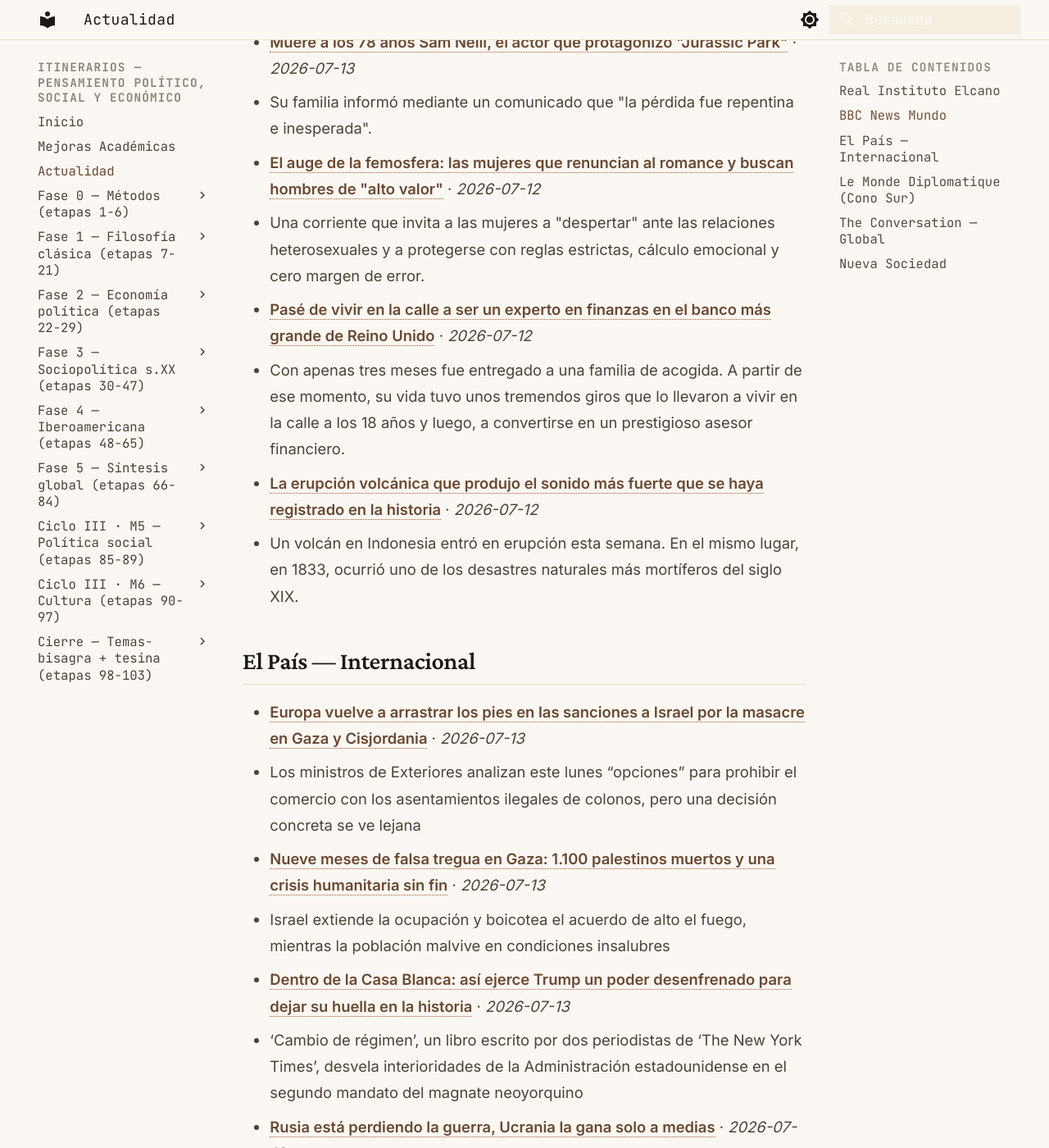
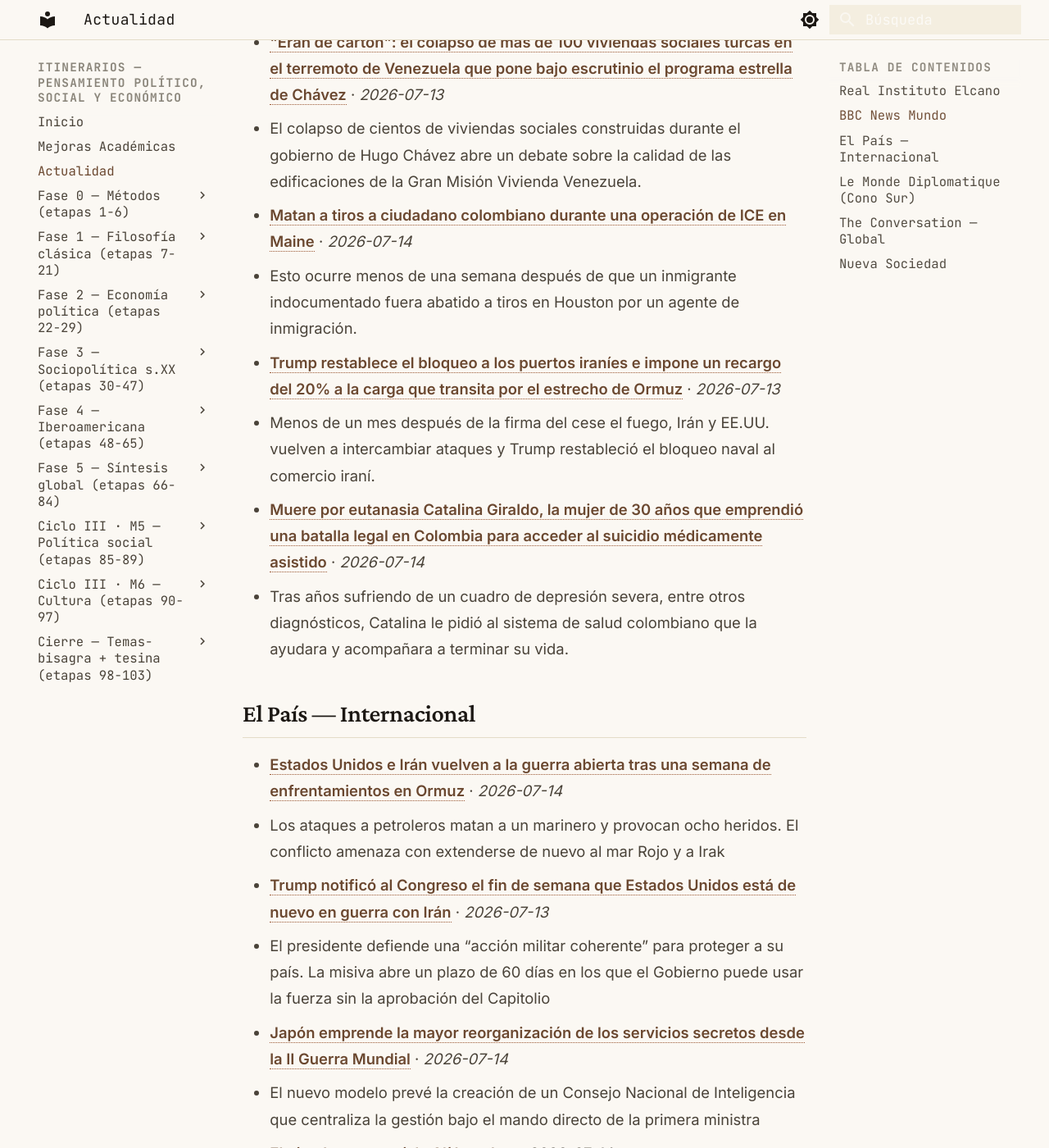
Before and after one commit to MrSpagVi/Curso, an MkDocs documentation site: the page built from docs/actualidad.md, in a window 1280 px wide and 1400 px high, scrolled down 1011 px. Shown: the whole window at 82% size. Built offline with MkDocs 1.6.1 and Material for MkDocs 9.7.7, drawn with Linux system fonts in a browser that asks for light colours; some of the changed text lies outside the part shown.

Commit message:
auto: actualidad 2026-07-14

```diff
--- a/docs/actualidad.md
+++ b/docs/actualidad.md
@@ -6,7 +6,7 @@ title: Actualidad
 
 Últimos titulares de fuentes que dictan agenda en ciencia política y geopolítica. Actualizado automáticamente cada día (vía GitHub Actions).
 
-_Última actualización: 2026-07-13 08:52 UTC_
+_Última actualización: 2026-07-14 07:49 UTC_
 
 !!! tip "Ritual mensual — #actualidad"
     El último sábado de cada mes: agarrá **un** titular de los de abajo y escribí **300 palabras** aplicándole **2 autores** del último mes que leíste. ¿Qué diría cada uno? ¿En qué chocan? No resumas la noticia — usala como caso para pensar con las herramientas que venís construyendo. Guardá el texto con el tag `#actualidad` en tu sistema de notas. Esto convierte la teoría en criterio sobre la coyuntura: el objetivo del plan no es citar a Maquiavelo, es leer el presente con él.
@@ -17,29 +17,29 @@ _Sin datos en esta ejecución. Visitar fuente: [https://www.realinstitutoelcano.
 
 ## BBC News Mundo
 
-- **[Las personas que se mudan de Occidente a Rusia en busca de valores tradicionales (y la realidad que encuentran)](https://www.bbc.com/mundo/articles/cwykjylv1xdo?at_medium=RSS&at_campaign=rss)** · *2026-07-13*
-  - La BBC preguntó a los occidentales que se mudaron a Rusia si la vida allí cumple con sus expectativas.
-- **[Muere a los 78 años Sam Neill, el actor que protagonizó "Jurassic Park"](https://www.bbc.com/mundo/articles/cx2k9ry810xo?at_medium=RSS&at_campaign=rss)** · *2026-07-13*
-  - Su familia informó mediante un comunicado que "la pérdida fue repentina e inesperada".
-- **[El auge de la femosfera: las mujeres que renuncian al romance y buscan hombres de "alto valor"](https://www.bbc.com/mundo/articles/c14yr2ye3p8o?at_medium=RSS&at_campaign=rss)** · *2026-07-12*
-  - Una corriente que invita a las mujeres a "despertar" ante las relaciones heterosexuales y a protegerse con reglas estrictas, cálculo emocional y cero margen de error.
-- **[Pasé de vivir en la calle a ser un experto en finanzas en el banco más grande de Reino Unido](https://www.bbc.com/mundo/articles/c39yrvjn083o?at_medium=RSS&at_campaign=rss)** · *2026-07-12*
-  - Con apenas tres meses fue entregado a una familia de acogida. A partir de ese momento, su vida tuvo unos tremendos giros que lo llevaron a vivir en la calle a los 18 años y luego, a convertirse en un prestigioso asesor financiero.
-- **[La erupción volcánica que produjo el sonido más fuerte que se haya registrado en la historia](https://www.bbc.com/mundo/articles/c8d23ym2430o?at_medium=RSS&at_campaign=rss)** · *2026-07-12*
-  - Un volcán en Indonesia entró en erupción esta semana. En el mismo lugar, en 1833, ocurrió uno de los desastres naturales más mortíferos del siglo XIX.
+- **[El inicio de una nueva era en Gibraltar con la eliminación de los controles fronterizos entre España y Reino Unido](https://www.bbc.com/mundo/articles/c5yz14y8e7do?at_medium=RSS&at_campaign=rss)** · *2026-07-14*
+  - Se espera que la libre circulación entre el territorio británico y España impulse la economía local.
+- **["Eran de cartón": el colapso de más de 100 viviendas sociales turcas en el terremoto de Venezuela que pone bajo escrutinio el programa estrella de Chávez](https://www.bbc.com/mundo/articles/c8d2nlmv7ngo?at_medium=RSS&at_campaign=rss)** · *2026-07-13*
+  - El colapso de cientos de viviendas sociales construidas durante el gobierno de Hugo Chávez abre un debate sobre la calidad de las edificaciones de la Gran Misión Vivienda Venezuela.
+- **[Matan a tiros a ciudadano colombiano durante una operación de ICE en Maine](https://www.bbc.com/mundo/articles/czx5x8prjj1o?at_medium=RSS&at_campaign=rss)** · *2026-07-14*
+  - Esto ocurre menos de una semana después de que un inmigrante indocumentado fuera abatido a tiros en Houston por un agente de inmigración.
+- **[Trump restablece el bloqueo a los puertos iraníes e impone un recargo del 20% a la carga que transita por el estrecho de Ormuz](https://www.bbc.com/mundo/articles/c9q28zz403no?at_medium=RSS&at_campaign=rss)** · *2026-07-13*
+  - Menos de un mes después de la firma del cese el fuego, Irán y EE.UU. vuelven a intercambiar ataques y Trump restableció el bloqueo naval al comercio iraní.
+- **[Muere por eutanasia Catalina Giraldo, la mujer de 30 años que emprendió una  batalla legal en Colombia para acceder al suicidio médicamente asistido](https://www.bbc.com/mundo/articles/clyzygk7vd4o?at_medium=RSS&at_campaign=rss)** · *2026-07-14*
+  - Tras años sufriendo de un cuadro de depresión severa, entre otros diagnósticos, Catalina le pidió al sistema de salud colombiano que la ayudara y acompañara a terminar su vida.
 
 ## El País — Internacional
 
-- **[Europa vuelve a arrastrar los pies en las sanciones a Israel por la masacre en Gaza y Cisjordania](https://elpais.com/internacional/2026-07-13/europa-vuelve-a-arrastrar-los-pies-en-las-sanciones-a-israel-por-la-masacre-en-gaza-y-cisjordania.html)** · *2026-07-13*
-  - Los ministros de Exteriores analizan este lunes “opciones” para prohibir el comercio con los asentamientos ilegales de colonos, pero una decisión concreta se ve lejana
-- **[Nueve meses de falsa tregua en Gaza: 1.100 palestinos muertos y una crisis humanitaria sin fin](https://elpais.com/internacional/2026-07-13/nueve-meses-de-falsa-tregua-en-gaza-1100-palestinos-muertos-y-una-crisis-humanitaria-sin-fin.html)** · *2026-07-13*
-  - Israel extiende la ocupación y boicotea el acuerdo de alto el fuego, mientras la población malvive en condiciones insalubres
-- **[Dentro de la Casa Blanca: así ejerce Trump un poder desenfrenado para dejar su huella en la historia](https://elpais.com/internacional/2026-07-13/dentro-de-la-casa-blanca-asi-ejerce-trump-un-poder-desenfrenado-para-dejar-su-huella-en-la-historia.html)** · *2026-07-13*
-  - ‘Cambio de régimen’, un libro escrito por dos periodistas de ‘The New York Times’, desvela interioridades de la Administración estadounidense en el segundo mandato del magnate neoyorquino
+- **[Estados Unidos e Irán vuelven a la guerra abierta tras una semana de enfrentamientos en Ormuz](https://elpais.com/internacional/2026-07-14/estados-unidos-e-iran-vuelven-a-la-guerra-abierta-tras-una-semana-de-enfrentamientos-en-ormuz.html)** · *2026-07-14*
+  - Los ataques a petroleros matan a un marinero y provocan ocho heridos. El conflicto amenaza con extenderse de nuevo al mar Rojo y a Irak
+- **[Trump notificó al Congreso el fin de semana que Estados Unidos está de nuevo en guerra con Irán](https://elpais.com/internacional/2026-07-13/trump-notifico-al-congreso-el-fin-de-semana-que-estados-unidos-esta-de-nuevo-en-guerra-con-iran.html)** · *2026-07-13*
+  - El presidente defiende una “acción militar coherente” para proteger a su país. La misiva abre un plazo de 60 días en los que el Gobierno puede usar la fuerza sin la aprobación del Capitolio
+- **[Japón emprende la mayor reorganización de los servicios secretos desde la II Guerra Mundial](https://elpais.com/internacional/2026-07-14/japon-emprende-la-mayor-reorganizacion-de-los-servicios-secretos-desde-la-ii-guerra-mundial.html)** · *2026-07-14*
+  - El nuevo modelo prevé la creación de un Consejo Nacional de Inteligencia que centraliza la gestión bajo el mando directo de la primera ministra
+- **[El círculo marroquí de Alí Lmrabet](https://elpais.com/internacional/2026-07-14/el-circulo-marroqui-de-ali-lmrabet.html)** · *2026-07-14*
+  - Marruecos, a pesar de su imagen brillante de país abierto por su desarrollo económico y en infraestructuras sigue teniendo un déficit en lo que a derechos humanos se refiere
 - **[Rusia está perdiendo la guerra, Ucrania la gana solo a medias](https://elpais.com/internacional/2026-07-12/rusia-esta-perdiendo-la-guerra-ucrania-la-gana-solo-a-medias.html)** · *2026-07-12*
   - Lecciones humanas y geopolíticas de cuatro años viviendo en el conflicto bélico que determina el futuro de Europa
-- **[Putin sustituye a Zelenski como perdedor a ojos de Trump](https://elpais.com/internacional/2026-07-12/putin-sustituye-a-zelenski-como-perdedor-a-ojos-de-trump.html)** · *2026-07-12*
-  - No ha habido en la cumbre de la OTAN nada parecido a la ruptura atlántica que algunos temían, sino más bien el inicio de una transición hacia una Alianza más europea y canadiense
 
 ## Le Monde Diplomatique (Cono Sur)
 
@@ -47,16 +47,16 @@ _Sin datos en esta ejecución. Visitar fuente: [https://www.eldiplo.org/feed/](h
 
 ## The Conversation — Global
 
-- **[Another poll shows One Nation’s surge has turned around. Has the party peaked?](https://theconversation.com/another-poll-shows-one-nations-surge-has-turned-around-has-the-party-peaked-287358)** · *2026-07-13*
-  - The far-right party’s momentum may have slowed, but it still attracts strong support – Victoria’s November state election will show just how much.
-- **[There’s more to being a goalkeeper than just stopping shots. Here’s how they get there](https://theconversation.com/theres-more-to-being-a-goalkeeper-than-just-stopping-shots-heres-how-they-get-there-286542)** · *2026-07-13*
-  - Goalkeepers are different to ‘normal’ soccer players but their role, and how they train, is changing.
-- **[5 winter gardening jobs to set you up for a splendid spring](https://theconversation.com/5-winter-gardening-jobs-to-set-you-up-for-a-splendid-spring-284297)** · *2026-07-13*
-  - Winter is a time to take stock of what’s working and what’s not in the garden. Time will flash by – so don’t neglect these winter jobs.
-- **[Why is everything an app now? Stores must step up to tackle this spread](https://theconversation.com/why-is-everything-an-app-now-stores-must-step-up-to-tackle-this-spread-281348)** · *2026-07-13*
-  - The proliferation of apps might seem innocuous. But it comes with several hidden problems.
-- **[‘You are a G. Not a gangster – you are a gift’: how art is supporting First Nations women in prison](https://theconversation.com/you-are-a-g-not-a-gangster-you-are-a-gift-how-art-is-supporting-first-nations-women-in-prison-284834)** · *2026-07-13*
-  - Since 2019, a number of workshops have been held in the Darwin Correctional Precinct, as part of an ongoing prison education project.
+- **[The US and Iran are back at war. And due to one main sticking point, there’s no end in sight](https://theconversation.com/the-us-and-iran-are-back-at-war-and-due-to-one-main-sticking-point-theres-no-end-in-sight-287492)** · *2026-07-14*
+  - Both sides are at an impasse over control of the Strait of Hormuz, with no end in sight.
+- **[Australians brace for higher fuel prices as US-Iran conflict resumes (again)](https://theconversation.com/australians-brace-for-higher-fuel-prices-as-us-iran-conflict-resumes-again-287476)** · *2026-07-14*
+  - The closed Hormuz Strait and a dearth of Russian diesel will trigger further volatility.
+- **[Can scientists make a new element for the periodic table?](https://theconversation.com/can-scientists-make-a-new-element-for-the-periodic-table-287397)** · *2026-07-14*
+  - Listen to the The Conversation’s Curious Kids podcast to hear biochemist Mark Lorch explain how scientists are trying to make new elements for the periodic table.
+- **[Who needs another COVID vaccine – and who might be able to skip it?](https://theconversation.com/who-needs-another-covid-vaccine-and-who-might-be-able-to-skip-it-284941)** · *2026-07-14*
+  - It depends how old you are and if you have an underlying health condition.
+- **[The MSO and Lattouf rulings are seemingly at odds. Where does this leave free speech at work?](https://theconversation.com/the-mso-and-lattouf-rulings-are-seemingly-at-odds-where-does-this-leave-free-speech-at-work-287288)** · *2026-07-14*
+  - The court has found the cancellation of Jason Gillham’s concert by the Melbourne Symphony Orchestra was not prohibited by Australian workplace laws.
 
 ## Nueva Sociedad
 
```
